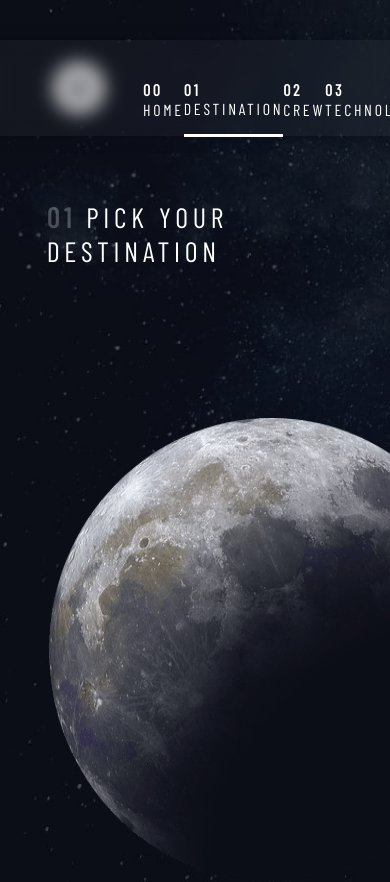
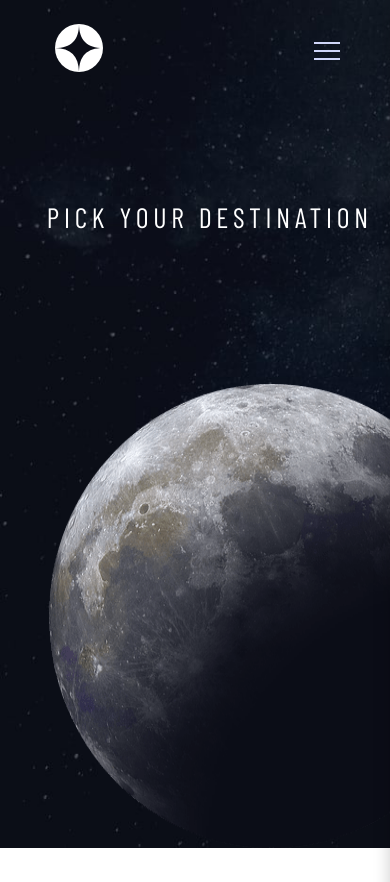
Before and after one commit to FlaceyFurr/space-website, a React (Create React App) app: page /destination in a window 390 px wide. Shown: the top 882 px of the page. After the commit the page ends 848 px from the top, so only its background shows below. Built offline with nearby package versions, Linux system fonts and the light colour scheme; a web font is replaced by a local one.

Commit message:
Made adaptive header

```diff
--- /dev/null
+++ b/src/components/burgerMenu/BurgerMeny.jsx
@@ -0,0 +1,38 @@
+import "./style.css";
+import { NavLink } from "react-router-dom";
+
+const BurgerMenu = () => {
+  return (
+    <div className="hamburger-menu">
+      <input id="menu__toggle" type="checkbox" />
+      <label className="menu__btn" htmlFor="menu__toggle">
+        <span></span>
+      </label>
+
+      <ul className="menu__box">
+        <li>
+          <NavLink to="/" className="menu__item">
+            Home
+          </NavLink>
+        </li>
+        <li>
+          <NavLink to="/destination" className="menu__item">
+            Destination
+          </NavLink>
+        </li>
+        <li>
+          <NavLink to="/crew" className="menu__item">
+            Crew
+          </NavLink>
+        </li>
+        <li>
+          <NavLink to="/technology" className="menu__item">
+            Technology
+          </NavLink>
+        </li>
+      </ul>
+    </div>
+  );
+};
+
+export default BurgerMenu;
--- /dev/null
+++ b/src/components/burgerMenu/style.css
@@ -0,0 +1,89 @@
+.hamburger-menu {
+  display: none;
+}
+
+@media (max-width: 650px) {
+  .hamburger-menu {
+    display: block;
+  }
+
+  #menu__toggle {
+    opacity: 0;
+  }
+  #menu__toggle:checked + .menu__btn > span {
+    transform: rotate(45deg);
+  }
+  #menu__toggle:checked + .menu__btn > span::before {
+    top: 0;
+    transform: rotate(0deg);
+  }
+  #menu__toggle:checked + .menu__btn > span::after {
+    top: 0;
+    transform: rotate(90deg);
+  }
+  #menu__toggle:checked ~ .menu__box {
+    right: 0 !important;
+  }
+  .menu__btn {
+    position: absolute;
+    top: 50px;
+    right: 50px;
+    width: 26px;
+    height: 26px;
+    cursor: pointer;
+    z-index: 1;
+  }
+  .menu__btn > span,
+  .menu__btn > span::before,
+  .menu__btn > span::after {
+    display: block;
+    position: absolute;
+    width: 100%;
+    height: 2px;
+    background-color: #D0D6F9;
+    transition-duration: 0.25s;
+  }
+  .menu__btn > span::before {
+    content: "";
+    top: -8px;
+  }
+  .menu__btn > span::after {
+    content: "";
+    top: 8px;
+  }
+  .menu__box {
+    display: block;
+    position: fixed;
+    top: 0;
+    right: -100%;
+    width: 300px;
+    height: 100%;
+    margin: 0;
+    padding: 150px 0;
+    list-style: none;
+    background-color: rgba(255, 255, 255, 4%);
+    box-shadow: 0 0 1rem 0 rgba(0, 0, 0, 0.2);
+    backdrop-filter: blur(10px);
+    transition-duration: 0.25s;
+  }
+  .menu__item {
+    display: block;
+    padding: 16px 24px;
+    color: white;
+    font-family: "Barlow Condensed", sans-serif;
+    font-size: 18px;
+    text-transform: uppercase;
+    text-decoration: none;
+    transition-duration: 0.25s;
+  }
+  .menu__item:hover {
+    background-color: rgb(38, 36, 36);
+    text-decoration: none;
+  }
+}
+
+@media (max-width: 400px) {
+  .menu__box {
+    width: 100%;
+  }
+}
--- a/src/components/navbar/Navbar.jsx
+++ b/src/components/navbar/Navbar.jsx
@@ -2,6 +2,7 @@ import "./style.css";
 import logo from "./../../images/header/logo.svg";
 
 import { NavLink } from "react-router-dom";
+import BurgerMenu from "../burgerMenu/BurgerMeny";
 
 const Navbar = () => {
   const activeLink = "nav-list__link nav-list__link_active barlow-condensed";
@@ -48,6 +49,8 @@ const Navbar = () => {
         </li>
       </ul>
       <div className="blur"></div>
+
+      <BurgerMenu />
     </nav>
   );
 };
--- a/src/components/navbar/style.css
+++ b/src/components/navbar/style.css
@@ -7,7 +7,7 @@
 }
 
 .nav__logo {
-  padding: 24px 0;
+  margin-top: 24px;
   margin-left: 55px;
 }
 
@@ -66,3 +66,56 @@
   height: 54px;
   border-bottom: 3px solid white;
 }
+
+/* Adaptive */
+@media (max-width: 1500px) {
+  .nav {
+    margin-top: 0;
+  }
+
+  .nav__line {
+    display: none;
+  }
+}
+
+@media (max-width: 1260px) {
+  .blur {
+    width: 630px;
+  }
+
+  .nav-list {
+    padding-right: 40px;
+  }
+}
+
+@media (max-width: 960px) {
+  .bold {
+    display: none;
+  }
+
+  .nav-list {
+    display: flex;
+    width: 350px;
+    justify-content: space-between;
+    padding-right: 50px;
+  }
+
+  .nav-list__link {
+    font-size: 14px;
+    letter-spacing: 2.36px;
+  }
+
+  .blur {
+    width: 450px;
+  }
+}
+
+@media (max-width: 650px) {
+  .nav-list {
+    display: none;
+  }
+
+  .blur {
+    display: none;
+  }
+}
```
